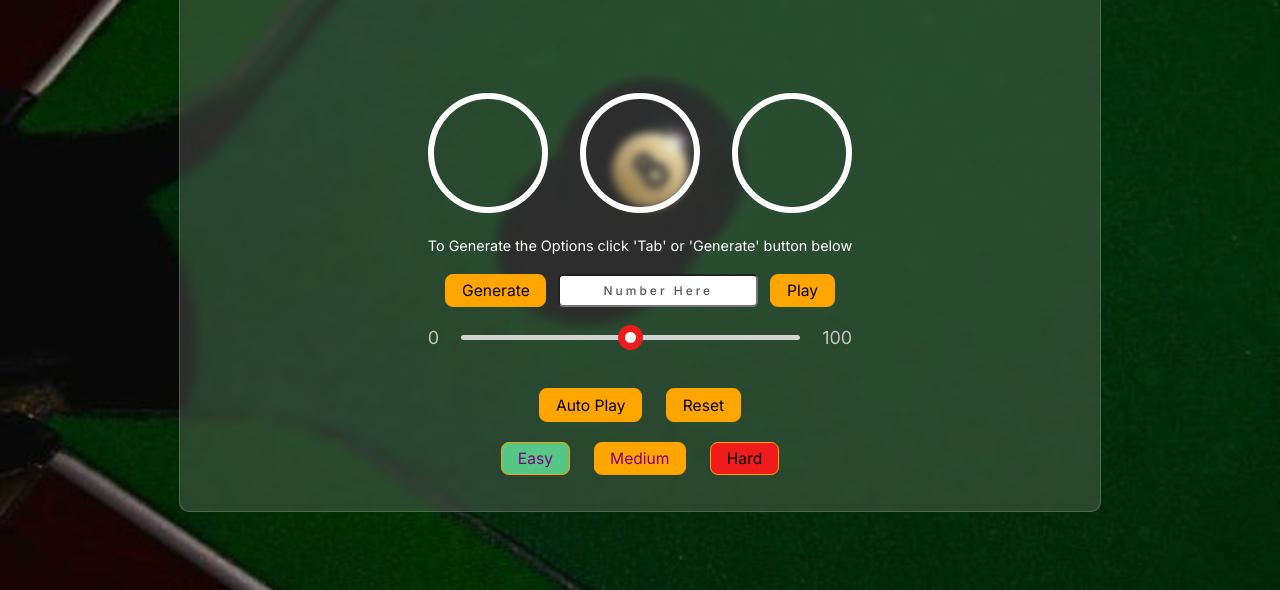
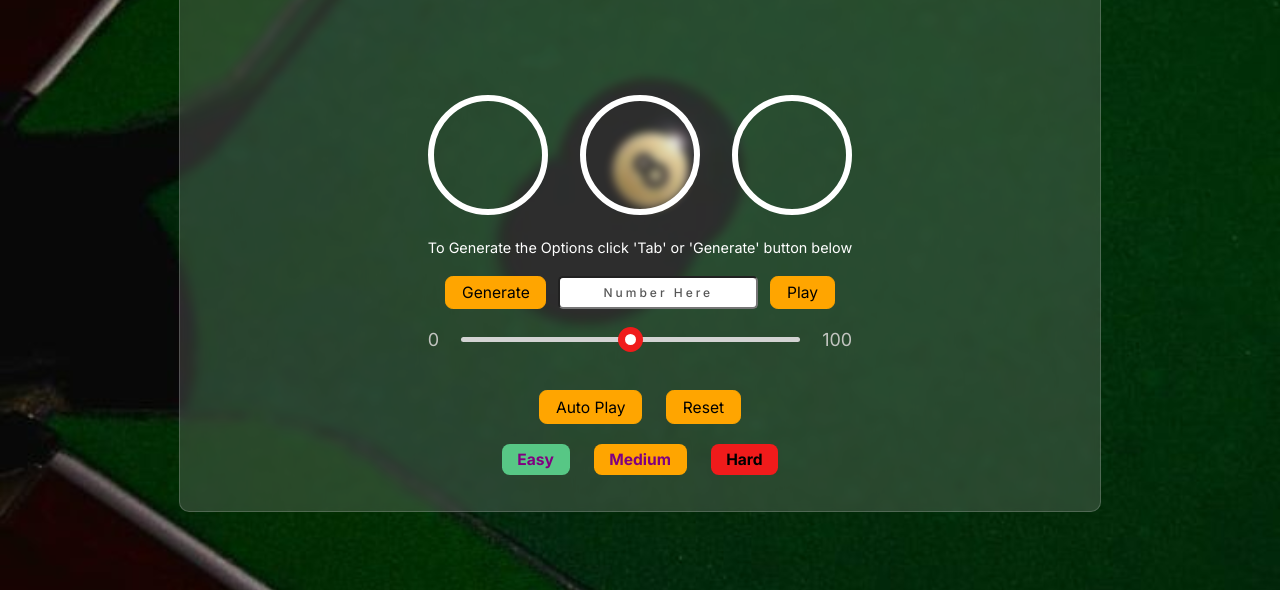
Before and after one commit to Sameep-das/Casinozz-Game-Hub-, a plain HTML site: page Pages/guess-the-num.html in a window 1280 px wide. Shown: the part 246-836 px from the top of the page. Drawn offline with Linux system fonts and the light colour scheme; a web font is replaced by a local one.

```diff
--- a/CSS-FILES/game-pages.css
+++ b/CSS-FILES/game-pages.css
@@ -396,13 +396,19 @@
 #Easy{
   background: rgba(87, 199, 133, 1);
   color: var(--secondary-purple);
+  font-weight: bold;
+  border: none;
 }
 #Medium{
   background-color: #ffa500;
   color: var(--secondary-purple);
+  font-weight: bold;
+  border: none;
 }
 #Hard{
   background-color: var(--headings-red);
+  font-weight: bold;
+  border: none;
 }
 
 .auto-play-container{
```
